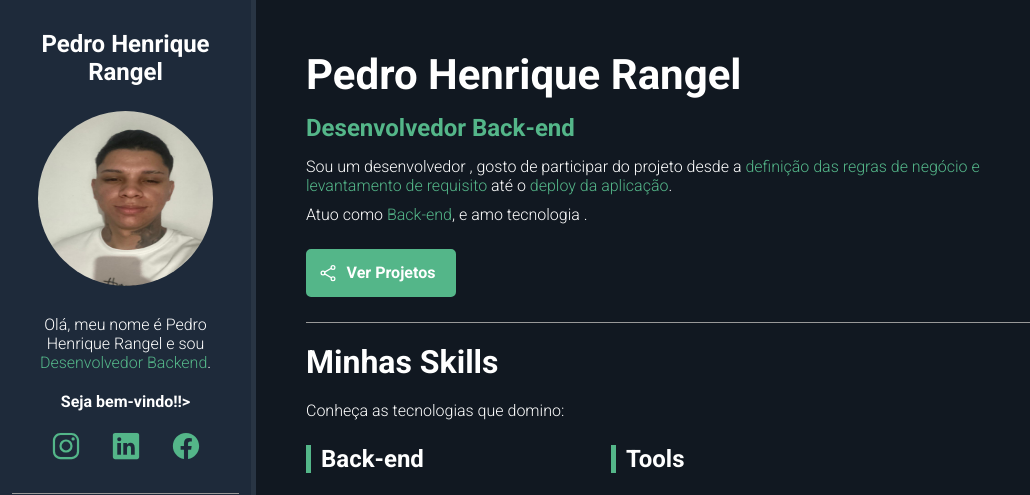
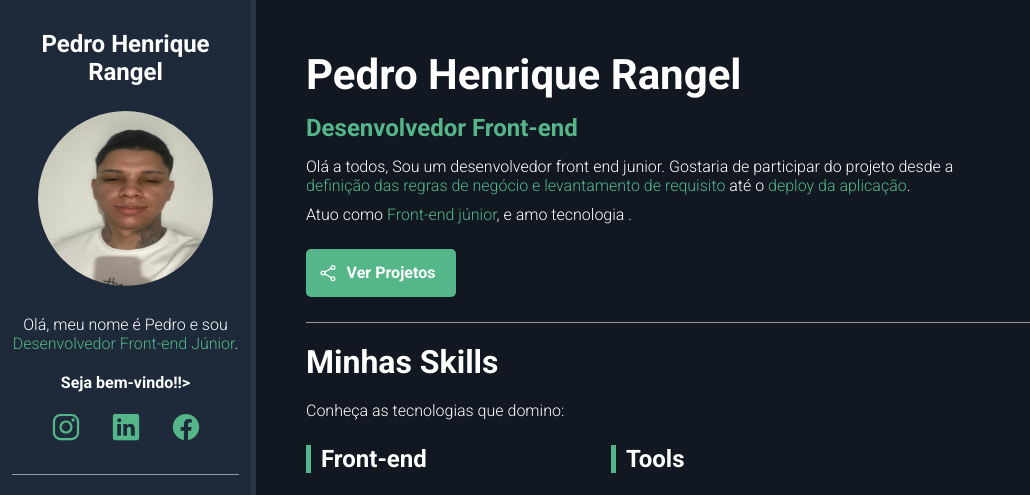
Before and after one commit to Pedro-Henri-pit/Pedro-Henri-pit.github.io, a plain HTML site: page index.html in a window 1280 px wide. Shown: the top 495 px of the page, without its empty margins (0-1030 px from the left). Drawn offline with nearby package versions, Linux system fonts and the light colour scheme.

Commit message:
Enviando atualização final

```diff
--- a/index.html
+++ b/index.html
@@ -16,7 +16,7 @@
     <aside id="bio-container">
       <h2>Pedro Henrique Rangel</h2>
       <img id="bio-image" src="img/d5df0287-f95b-4c45-b8c8-2dfbc1bb2883.jpg" alt="Pedro Henrique Rangel">
-      <p>Olá, meu nome é Pedro Henrique Rangel e sou <span class="highlight">Desenvolvedor Backend</span>.</p>
+      <p>Olá, meu nome é Pedro  e sou <span class="highlight">Desenvolvedor Front-end Júnior</span>.</p>
       <p id="welcome-text">Seja bem-vindo!!></bem-vindo!!></p>
       <ul id="social-container">
         <li><a href="https://instagram.com/pedroh_rl?igshid=YmMyMTA2M2Y=" target="_blank"><ion-icon name="logo-instagram"></ion-icon></a></li>
@@ -29,15 +29,17 @@
     </aside>
     <section id="about-container">
       <h1 id="name">Pedro Henrique Rangel </h1>
-      <p id="title"><span class="highlight">Desenvolvedor Back-end</span></p>
-      <p class="description">Sou um desenvolvedor , gosto de participar do projeto desde a <span class="highlight">definição das regras de negócio e levantamento de requisito</span> até o <span class="highlight">deploy da aplicação</span>.</p>
-      <p class="description">Atuo como  <span class="highlight">Back-end</span>, e amo tecnologia .</p>
+      <p id="title"><span class="highlight">Desenvolvedor Front-end</span></p>
+      <p class="description">Olá a todos, Sou um desenvolvedor front end junior. Gostaria de participar do projeto desde a <span class="highlight">definição das regras de negócio e levantamento de requisito</span> até o <span class="highlight">deploy da aplicação</span>.</p>
+      <p class="description">Atuo como  <span class="highlight">Front-end júnior</span>, e amo tecnologia .</p>
       <a href="https://github.com/Pedro-Henri-pit" id="btn-projects"><ion-icon name="share-social-outline"></ion-icon> <span>Ver Projetos</span></a>
       <h2 id="skills-section-title">Minhas Skills</h2>
       <p class="description">Conheça as tecnologias que domino:</p>
       <div id="skills-container">
         <div class="skills-box">
-          <p class="skills-title">Back-end</p>
+          <p class="skills-title">Front-end</p>
+          <i class="devicon-cascading-style-sheets-plain colored"></i>
+          <i class="devicon-html-plain colored"></i>
           <i class="devicon-javascript-plain colored"></i>
         </div>
         <div class="skills-box">
```
